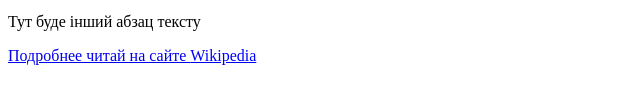
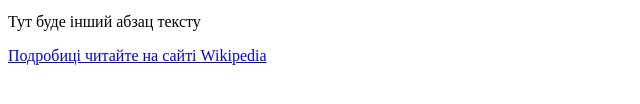
Before and after one commit to TinaBond/IT-Girl-test, a plain HTML site: page index.html in a window 1280 px wide. Shown: the part 466-570 px from the top of the page, 0-640 px from the left. Drawn offline with Linux system fonts and the light colour scheme.

Commit message:
Update index.html

```diff
--- a/index.html
+++ b/index.html
@@ -15,7 +15,7 @@
     </p>
     <p>Тут буде інший абзац тексту</p>
     <div>
-        <a href="https://ru.wikipedia.org/wiki/%D0%9A%D1%80%D0%B0%D0%BA%D0%BE%D0%B2">Подробнее читай на сайте
+        <a href="https://ru.wikipedia.org/wiki/%D0%9A%D1%80%D0%B0%D0%BA%D0%BE%D0%B2">Подробиці читайте на сайті
             <span style="color:blue;">Wikipedia</span>
         </a> </div>
 </body>
```
